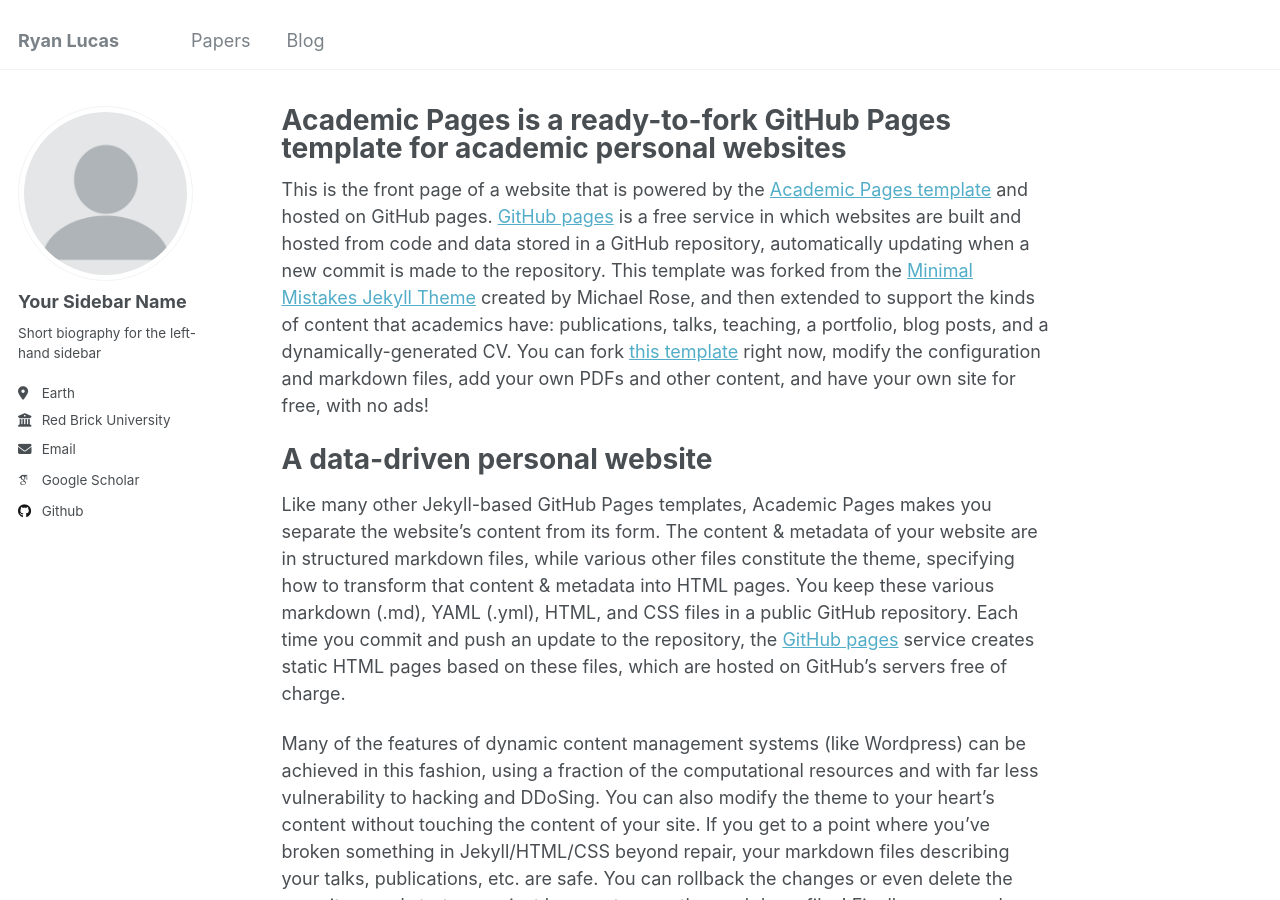
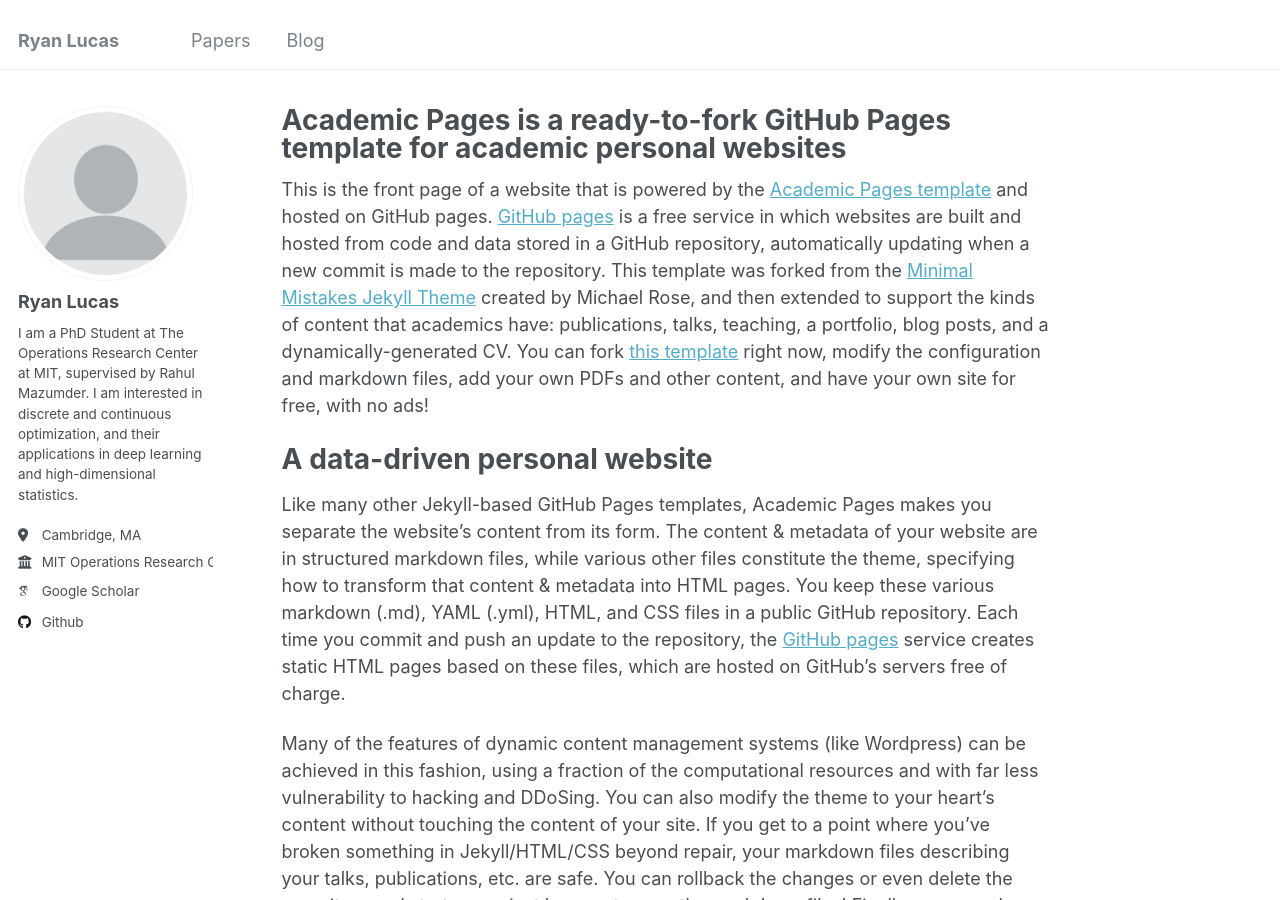
Before and after one commit to RyanLucas3/RyanLucas3.github.io, a Jekyll site: the page built from _pages/about.md, in a window 1280 px wide and 900 px high. Built offline with Jekyll 4.4.1, drawn with Linux system fonts in a browser that asks for light colours; some web fonts are replaced.

Commit message:
Update _config.yml

```diff
--- a/_config.yml
+++ b/_config.yml
@@ -11,24 +11,22 @@ locale                   : "en-US"
 title                    : "Ryan Lucas"
 title_separator          : "-"
 name                     : &name "Ryan Lucas"
-description              : &description "personal description"
-url                      : https://academicpages.github.io # the base hostname & protocol for your site e.g. "https://[your GitHub username].github.io"
-baseurl                  : "" # the subpath of your site, e.g. "/blog"
-repository               : "academicpages/academicpages.github.io"
+description              : &description "PhD Student at MIT Operations Research Center"
+url                      : "https://ryanlucas3.github.io"
+baseurl                  : ""
+repository               : "ryanlucas3/ryanlucas3.github.io"
 
-# Site Author - The following control what appear as part of the author content on the side bar.
-#               If a field is blank the icon and link will not appear, otherwise it will be shown.
-#               Additional customization can be done by editing /_includes/author-profile.html
+# Site Author
 author:
   # Biographic information
   avatar           : "profile.png"
-  name             : "Your Sidebar Name"
-  pronouns         : # example: "she/her"
-  bio              : "Short biography for the left-hand sidebar"
-  location         : "Earth"
-  employer         : "Red Brick University"
-  uri              : # URL
-  email            : "none@example.org"
+  name             : "Ryan Lucas"
+  pronouns         :
+  bio              : "I am a PhD Student at The Operations Research Center at MIT, supervised by Rahul Mazumder. I am interested in discrete and continuous optimization, and their applications in deep learning and high-dimensional statistics."
+  location         : "Cambridge, MA"
+  employer         : "MIT Operations Research Center"
+  uri              :
+  email            :
 
   # Academic websites
   googlescholar    : "https://scholar.google.com/citations?user=NzylXAgAAAAJ&hl=en"
@@ -36,7 +34,7 @@ author:
   # Repositories and software development
   github           : "https://github.com/ryanlucas3"
 
-# Publication Category - The following the list of publication categories and their headings
+# Publication Category
 publication_category:
   books:
     title: 'Books'
@@ -46,25 +44,25 @@ publication_category:
     title: 'Conference Papers'
 
 # Site Settings
-teaser                   :  # filename of teaser fallback teaser image placed in /images/, .e.g. "500x300.png"
-breadcrumbs              : false # true, false (default)
+teaser                   :
+breadcrumbs              : false
 words_per_minute         : 160
 future                   : true
-read_more                : "disabled" # if enabled, adds "Read more" links to excerpts
-talkmap_link             : false #change to true to add link to talkmap on talks page
+read_more                : "disabled"
+talkmap_link             : false
 comments:
-  provider               : # false (default), "disqus", "discourse", "facebook", "google-plus", "staticman", "custom"
+  provider               :
   disqus:
     shortname            :
   discourse:
-    server               : # https://meta.discourse.org/t/embedding-discourse-comments-via-javascript/31963 , e.g.: meta.discourse.org
+    server               :
   facebook:
     appid                :
-    num_posts            : # 5 (default)
-    colorscheme          : # "light" (default), "dark"
+    num_posts            :
+    colorscheme          :
 staticman:
   allowedFields          : ['name', 'email', 'url', 'message']
-  branch                 : "gh-pages" # "master", "gh-pages"
+  branch                 : "gh-pages"
   commitMessage          : "New comment."
   filename               : comment-{@timestamp}
   format                 : "yml"
@@ -77,18 +75,16 @@ staticman:
     date:
       type               : "date"
       options:
-        format           : "iso8601" # "iso8601" (default), "timestamp-seconds", "timestamp-milliseconds"
+        format           : "iso8601"
 atom_feed:
-  hide                   : false     # change to true to hide the RSS feed in the footer
-  path                   : # blank (default) uses feed.xml
-
+  hide                   : false
+  path                   :
 
 # SEO Related
 google_site_verification :
 bing_site_verification   :
 alexa_site_verification  :
 yandex_site_verification :
-
 
 # Social Sharing
 twitter:
@@ -97,21 +93,17 @@ facebook:
   username               :
   app_id                 :
   publisher              :
-og_image                 :  # Open Graph/Twitter default site image
-# For specifying social profiles
-# - https://developers.google.com/structured-data/customize/social-profiles
+og_image                 :
 social:
-  type                   : # Person or Organization (defaults to Person)
-  name                   : # If the user or organization name differs from the site's name
-  links: # An array of links to social media profiles
-
+  type                   :
+  name                   :
+  links:
 
 # Analytics
 analytics:
-  provider               :  "false" # false (default), "google", "google-universal", "google-analytics-4", "custom"
+  provider               : "false"
   google:
     tracking_id          :
-
 
 # Reading Files
 include:
@@ -151,14 +143,12 @@ keep_files:
 encoding: "utf-8"
 markdown_ext: "markdown,mkdown,mkdn,mkd,md"
 
-
 # Conversion
 markdown: kramdown
 highlighter: rouge
 lsi: false
 excerpt_separator: "\n\n"
 incremental: false
-
 
 # Markdown Processing
 kramdown:
@@ -171,8 +161,7 @@ kramdown:
   smart_quotes: lsquo,rsquo,ldquo,rdquo
   enable_coderay: false
 
-
-# These settings control the types of collections used by the template
+# Collections
 collections:
   teaching:
     output: true
@@ -187,8 +176,7 @@ collections:
     output: true
     permalink: /:collection/:path/
 
-
-# These settings control how pages and collections are included in the site
+# Defaults
 defaults:
   # _posts
   - scope:
@@ -244,19 +232,14 @@ defaults:
       author_profile: true
       share: true
 
-
 # Sass/SCSS
 sass:
   sass_dir: _sass
-  style: compressed # http://sass-lang.com/documentation/file.SASS_REFERENCE.html#output_style
-
+  style: compressed
 
 # Outputting
 permalink: /:categories/:title/
-# paginate: 5 # amount of posts to show
-# paginate_path: /page:num/
-timezone: Etc/UTC # http://en.wikipedia.org/wiki/List_of_tz_database_time_zones
-
+timezone: Etc/UTC
 
 # Plugins
 plugins:
@@ -274,38 +257,15 @@ whitelist:
   - jekyll-sitemap
   - jemoji
 
-
 # Archives
-#  Type
-#  - GitHub Pages compatible archive pages built with Liquid ~> type: liquid (default)
-#  - Jekyll Archives plugin archive pages ~> type: jekyll-archives
-#  Path (examples)
-#  - Archive page should exist at path when using Liquid method or you can
-#    expect broken links (especially with breadcrumbs enabled)
-#  - <base_path>/tags/my-awesome-tag/index.html ~> path: /tags/
-#  - <base_path/categories/my-awesome-category/index.html ~> path: /categories/
-#  - <base_path/my-awesome-category/index.html ~> path: /
 category_archive:
   type: liquid
   path: /categories/
 tag_archive:
   type: liquid
   path: /tags/
-# https://github.com/jekyll/jekyll-archives
-# jekyll-archives:
-#   enabled:
-#     - categories
-#     - tags
-#   layouts:
-#     category: archive-taxonomy
-#     tag: archive-taxonomy
-#   permalinks:
-#     category: /categories/:name/
-#     tag: /tags/:name/
-
 
 # HTML Compression
-# - http://jch.penibelst.de/
 compress_html:
   clippings: all
   ignore:
```
